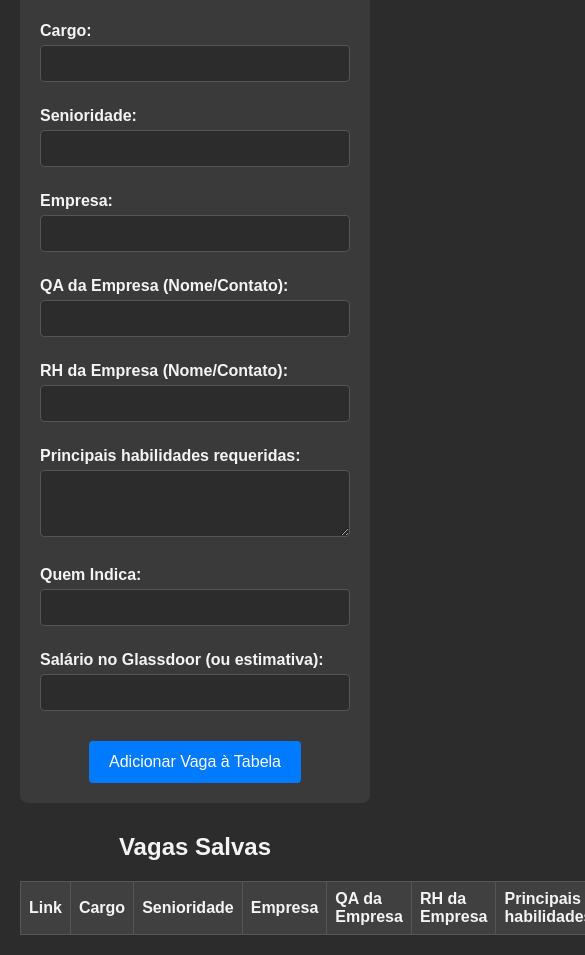
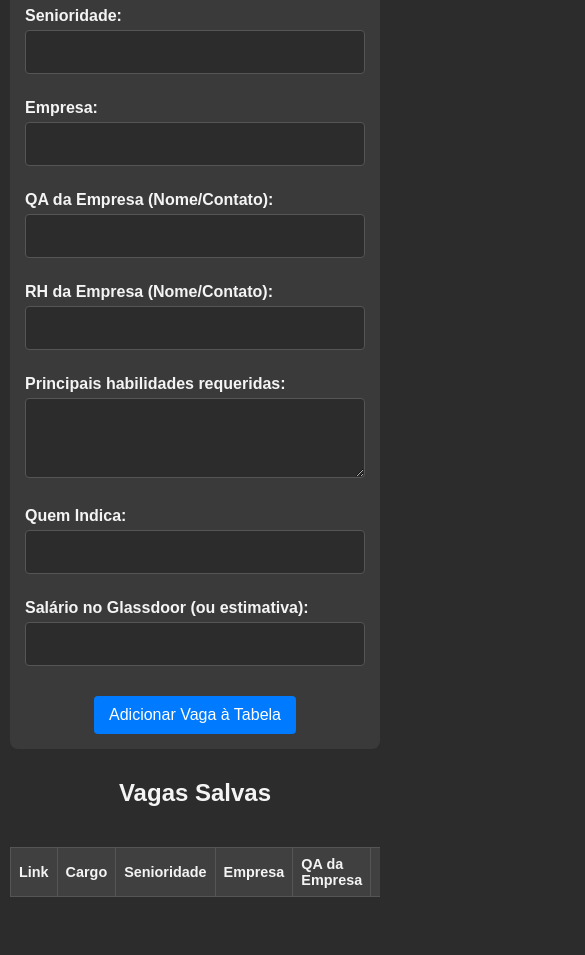
Before and after one commit to Marcelo-OM30/desafio-01-mentoria, a plain HTML site: page index.html in a window 390 px wide. Shown: the part 656-1611 px from the top of the page, 585 px wide, since content can reach past the window. After the commit the page ends 1563 px from the top, so only its background shows below. Drawn offline with Linux system fonts and the light colour scheme.

Commit message:
configuração reponsividade

```diff
--- a/index.html
+++ b/index.html
@@ -55,6 +55,7 @@
     </form>
 
     <h2>Vagas Salvas</h2>
+    <div class="table-container">
         <table>
             <thead>
                 <tr>
@@ -74,6 +75,7 @@
                 <!-- As linhas da tabela serão inseridas aqui pelo JavaScript -->
             </tbody>
         </table>
+    </div>
 
     <script src="scripts.js"></script>
 </body>
--- a/styles.css
+++ b/styles.css
@@ -141,16 +141,103 @@ h2 {
     text-align: center; /* Centraliza o H2 "Vagas Salvas" */
 }
 
-table button.delete-btn {
-    background-color: #dc3545; /* Vermelho para Excluir */
-    color: white;
-    padding: 6px 12px;
-    border: none;
-    border-radius: 4px;
-    cursor: pointer;
-    font-size: 14px;
+.table-container {
+    width: 100%;
+    overflow-x: auto; /* Adiciona rolagem horizontal se a tabela for muito larga */
+    margin-top: 20px;
 }
 
-table button.delete-btn:hover {
-    background-color: #c82333;
+table {
+    width: 100%;
+    min-width: 800px; /* Define uma largura mínima para a tabela, forçando a rolagem se necessário */
+    border-collapse: collapse;
+    /* margin-top: 20px; /* Movido para .table-container */
 }
+
+th, td {
+    border: 1px solid #555;
+    padding: 10px; /* Aumenta um pouco o padding para melhor toque em mobile */
+    text-align: left;
+    white-space: nowrap; /* Impede que o texto quebre, útil com overflow-x */
+}
+
+th {
+    background-color: #404040;
+    color: #f4f4f4;
+    position: sticky; /* Faz o cabeçalho da tabela ficar fixo no topo durante a rolagem vertical da tabela */
+    top: 0; /* Necessário para position: sticky */
+    z-index: 10; /* Garante que o cabeçalho fique acima do conteúdo da tabela */
+}
+
+input[type="text"],
+input[type="url"],
+textarea {
+    background-color: #2c2c2c;
+    color: #f4f4f4;
+    border: 1px solid #555;
+    padding: 12px; /* Aumenta padding para mobile */
+    box-sizing: border-box;
+    width: 100%;
+    margin-bottom: 10px;
+    border-radius: 4px;
+    font-size: 16px; /* Aumenta o tamanho da fonte para melhor legibilidade */
+}
+
+/* Media Queries para responsividade */
+@media (max-width: 768px) {
+    body {
+        margin: 10px;
+    }
+
+    h1 {
+        font-size: 1.8em;
+    }
+
+    form#addJobForm {
+        padding: 15px;
+    }
+
+    th, td {
+        padding: 8px; /* Ajusta padding para telas menores */
+        white-space: normal; /* Permite quebra de linha em células em telas menores se nowrap for demais */
+    }
+
+    table {
+        min-width: auto; /* Remove a largura mínima em telas pequenas se white-space: normal for usado */
+    }
+
+    /* Se quiser que os inputs do formulário fiquem menores em mobile, pode ajustar aqui */
+    /* Por exemplo, se os labels ficarem ao lado:
+    form#addJobForm div {
+        display: flex;
+        flex-direction: column;
+    }
+    label {
+        margin-bottom: 5px;
+    }
+    */
+}
+
+@media (max-width: 480px) {
+    h1 {
+        font-size: 1.5em;
+    }
+
+    th, td {
+        font-size: 0.9em; /* Reduz um pouco a fonte da tabela em telas muito pequenas */
+    }
+
+    form#addJobForm button[type="submit"] {
+        padding: 10px 15px;
+        font-size: 1em;
+    }
+
+    table button.delete-btn {
+        padding: 4px 8px;
+        font-size: 0.9em;
+    }
+
+    img[alt="Logo da Mentoria"] {
+        max-width: 150px; /* Reduz o logo em telas pequenas */
+    }
+}
```
Lines whose indentation alone changed are shown as unchanged.
